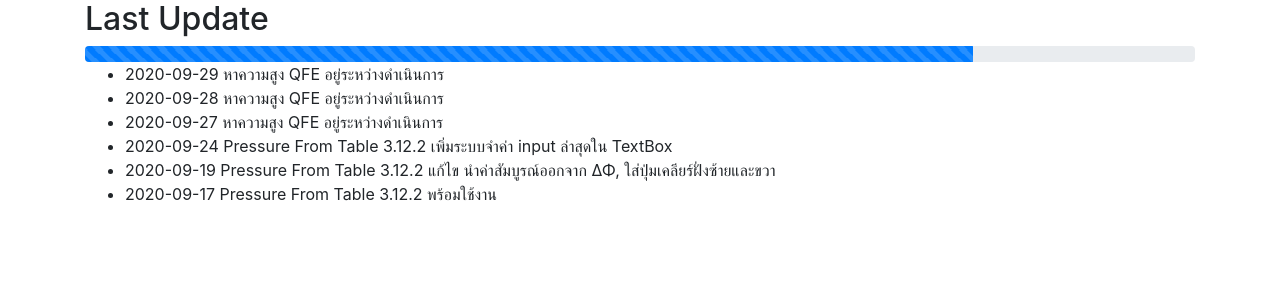
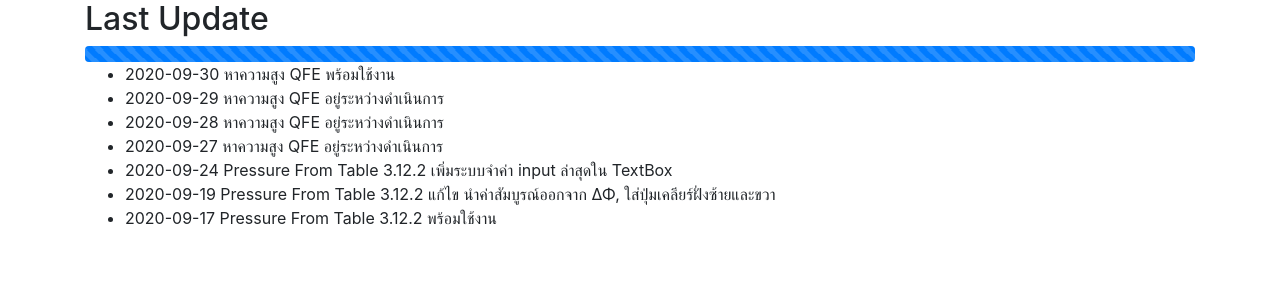
Before and after one commit to kiritojung/airmet, a Django app: page / in a window 1280 px wide. Shown: the part 56-356 px from the top of the page. Run offline with Django 3.2, Linux system fonts and the light colour scheme; some libraries are stand-ins or nearby versions.

Commit message:
qfe height
ok

```diff
--- a/aerocompute/views.py
+++ b/aerocompute/views.py
@@ -3,8 +3,9 @@ from django.shortcuts import render
 
 # Create your views here.
 def hello(request):
-	per = '80'
+	per = '100'
 	tags = [
+				'2020-09-30 หาความสูง QFE พร้อมใช้งาน',
 				'2020-09-29 หาความสูง QFE อยู่ระหว่างดำเนินการ ',
 				'2020-09-28 หาความสูง QFE อยู่ระหว่างดำเนินการ',
 				'2020-09-27 หาความสูง QFE อยู่ระหว่างดำเนินการ',
--- a/templates/layout.html
+++ b/templates/layout.html
@@ -38,7 +38,7 @@
         </a>
         <div class="dropdown-menu" aria-labelledby="navbarDropdownMenuLink">
 			<a class="dropdown-item" href="/page1">Pressure from Table 3.12.2</a>
-			<a class="dropdown-item" href="#">หาความสูง QFE</a>
+			<a class="dropdown-item" href="/qfeHeight">หาความสูง QFE</a>
         </div>
       </li>
     </ul>
```
